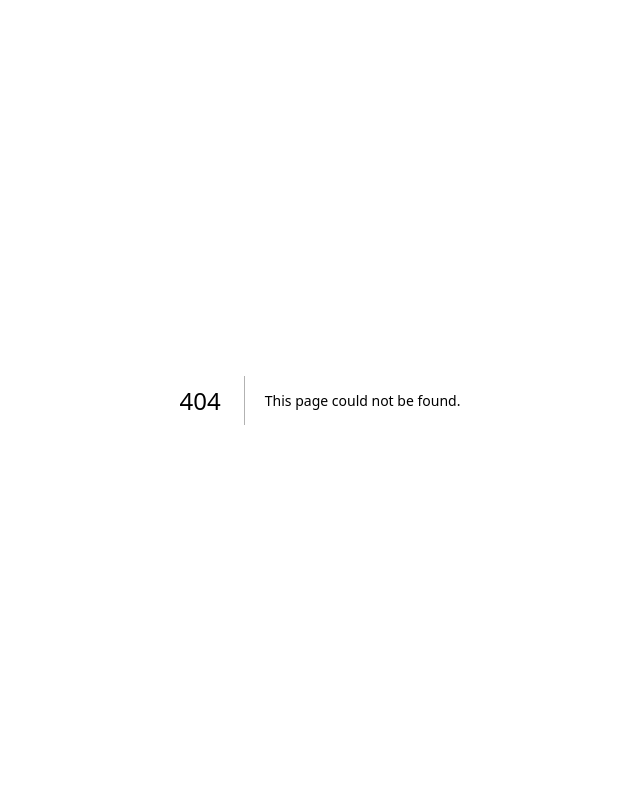
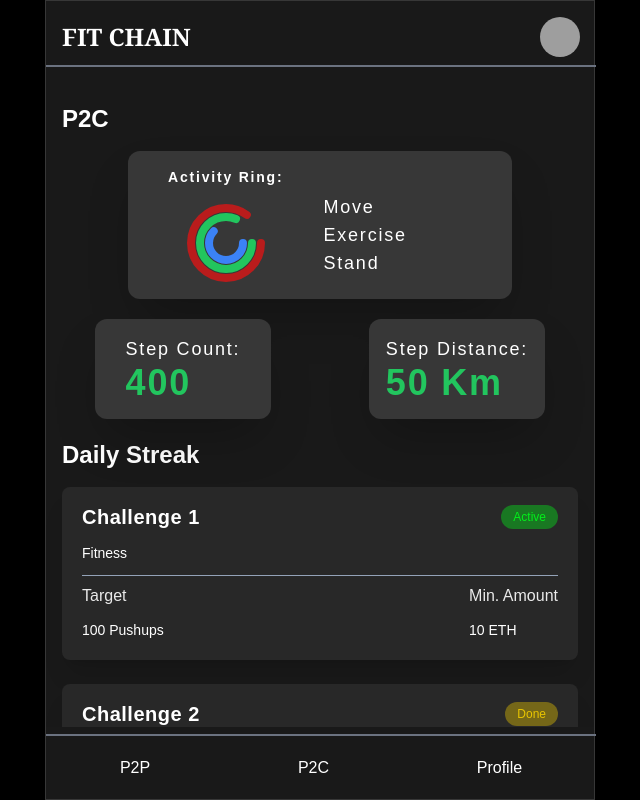
Before and after one commit to HarshS1611/eth-India-2024, a Next.js app in the folder frontend/: page /p2c in a window 1280 px wide. Before the commit this address had no page. Shown: the whole page, without its empty margins (320-960 px from the left). Built offline with nearby package versions, Linux system fonts and the light colour scheme; grey boxes are pictures that could not be loaded.

Commit message:
p2c created

```diff
--- a/frontend/app/components/p2p/ChallengeCard.tsx
+++ b/frontend/app/components/p2c/ChallengeCard.tsx
@@ -35,7 +35,7 @@ export default function ChallengeCard({ challenge }: { challenge: any }) {
           </div>
           <div className="flex flex-col gap-y-3">
             <h5 className="text-base text-white/90">Min. Amount</h5>
-            <p className="text-white text-sm">{challenge.amount} SOL</p>
+            <p className="text-white text-sm">{challenge.amount} ETH</p>
           </div>
         </div>
       </div>
--- /dev/null
+++ b/frontend/app/components/p2c/mainPage.tsx
@@ -0,0 +1,140 @@
+"use client"
+import { useState, useEffect } from "react";
+import { FaPlus } from "react-icons/fa6";
+
+import axios from "axios";
+import { Button } from "@/components/ui/button"
+import ChallengeCard from "./ChallengeCard";
+
+const CircularProgress = ({ percentages }: { percentages: number[] }) => {
+    const baseRadius = 35;
+    const circumference = 2 * Math.PI * baseRadius;
+
+    return (
+        <div className="flex flex-col gap-4 relative items-center justify-start">
+            <p className="text-sm">Activity Ring:</p>
+            <svg className="transform w-20 h-20">
+                {percentages.map((percentage, index) => {
+                    const radius = baseRadius - index * 9;
+                    const strokeDashoffset = circumference - (percentage / 100) * circumference;
+                    const colors = ["text-red-700", "text-green-500", "text-blue-500"];
+                    return (
+                        <circle
+                            key={index}
+                            className={colors[index]}
+                            strokeWidth="8"
+                            strokeDasharray={circumference}
+                            strokeDashoffset={strokeDashoffset}
+                            strokeLinecap="round"
+                            stroke="currentColor"
+                            fill="transparent"
+                            r={radius}
+                            cx="40"
+                            cy="40"
+                        />
+                    );
+                })}
+            </svg>
+        </div>
+    );
+};
+
+
+const MainPage = () => {
+    const [status, setStatus] = useState("registration");
+    const [openModal, setOpenModal] = useState(false);
+    const [challenges, setChallenges] = useState([
+        {
+            id: 1,
+            challengeName: "Challenge 1",
+            status: "Active",
+            category: "Fitness",
+            target: 100,
+            targetType: "Pushups",
+            amount: 10,
+        },
+        {
+            id: 2,
+            challengeName: "Challenge 2",
+            status: "Done",
+            category: "Fitness",
+            target: 100,
+            targetType: "Pushups",
+            amount: 10,
+        },
+
+    ]);
+    const [loading, setLoading] = useState(true);
+    const [inviteCode, setInviteCode] = useState("");
+
+    const handleOpen = () => setOpenModal(true);
+    const handleClose = () => setOpenModal(false);
+
+
+
+    return (
+        <div className="scroll-auto h-[80vh] overflow-y-auto scrollbar-hide">
+            <p className="text-2xl font-bold p-4">P2C</p>
+
+            <div>
+                <div
+                    className="relative bg-[#373737] py-4 blur-[50] mx-auto w-96 h-full rounded-xl shadow-2xl"
+                >
+                    <div className="flex w-max ml-10 gap-10 text-lg font-thunder tracking-widest font-bold text-white items-center justify-center">
+
+                        <CircularProgress percentages={[85, 60, 30]} />
+
+                        <div className="font-light mt-5 text-md">
+                            <p>Move</p>
+                            <p>Exercise</p>
+                            <p>Stand</p>
+                        </div>
+                    </div>
+                </div>
+                <div className="flex mt-5">
+                    <div
+                        className="relative bg-[#373737] py-4 blur-[50] mx-auto w-44 h-full rounded-xl shadow-2xl"
+                    >
+                        <div className="flex w-full gap-10 text-lg font-thunder tracking-widest font-bold text-white items-center justify-center">
+                            <div className="font-light text-md">
+                                <p>Step Count:</p>
+                                <p className="text-4xl font-bold text-green-500">400</p>
+                            </div>
+                        </div>
+                    </div>
+                    <div
+                        className="relative bg-[#373737] py-4 blur-[50] mx-auto w-44 h-full rounded-xl shadow-2xl"
+                    >
+                        <div className="flex w-full gap-10 text-lg font-thunder tracking-widest font-bold text-white items-center justify-center">
+                            <div className="font-light text-md">
+                                <p>Step Distance:</p>
+                                <p className="text-4xl font-bold text-green-500">50 Km</p>
+                            </div>
+                        </div>
+                    </div>
+                </div>
+            </div>
+
+
+
+            <div className="flex flex-col gap-2 my-5 px-4">
+                <p className="text-2xl font-bold">Daily Streak</p>
+                {loading && challenges.length < 0 ? (
+                    <p className="text-center text-white">Loading challenges...</p>
+                ) : challenges.length > 0 ? (
+                    challenges.map((challenge) => (
+                        <ChallengeCard key={challenge.id} challenge={challenge} />
+
+                    ))
+                ) : (
+                    <p className="text-center text-white">No challenges available.</p>
+                )}
+            </div>
+
+
+
+        </div>
+    )
+}
+
+export default MainPage;
--- /dev/null
+++ b/frontend/app/p2c/page.tsx
@@ -0,0 +1,18 @@
+import Footer from "../components/footer";
+import Navbar from "../components/navbar";
+import MainPage from "../components/p2c/mainPage";
+
+
+export default function P2C() {
+
+
+    return (
+        <div className="flex w-full  bg-black  justify-center">
+            <div className=" h-screen w-full border-[1px] border-[#373737] bg-[#191919] py-4 blur-[50] text-white md:w-[550px] shadow-xl">
+               <Navbar/>
+               <MainPage/>
+               <Footer/>
+            </div>
+        </div>
+    );
+}
```
